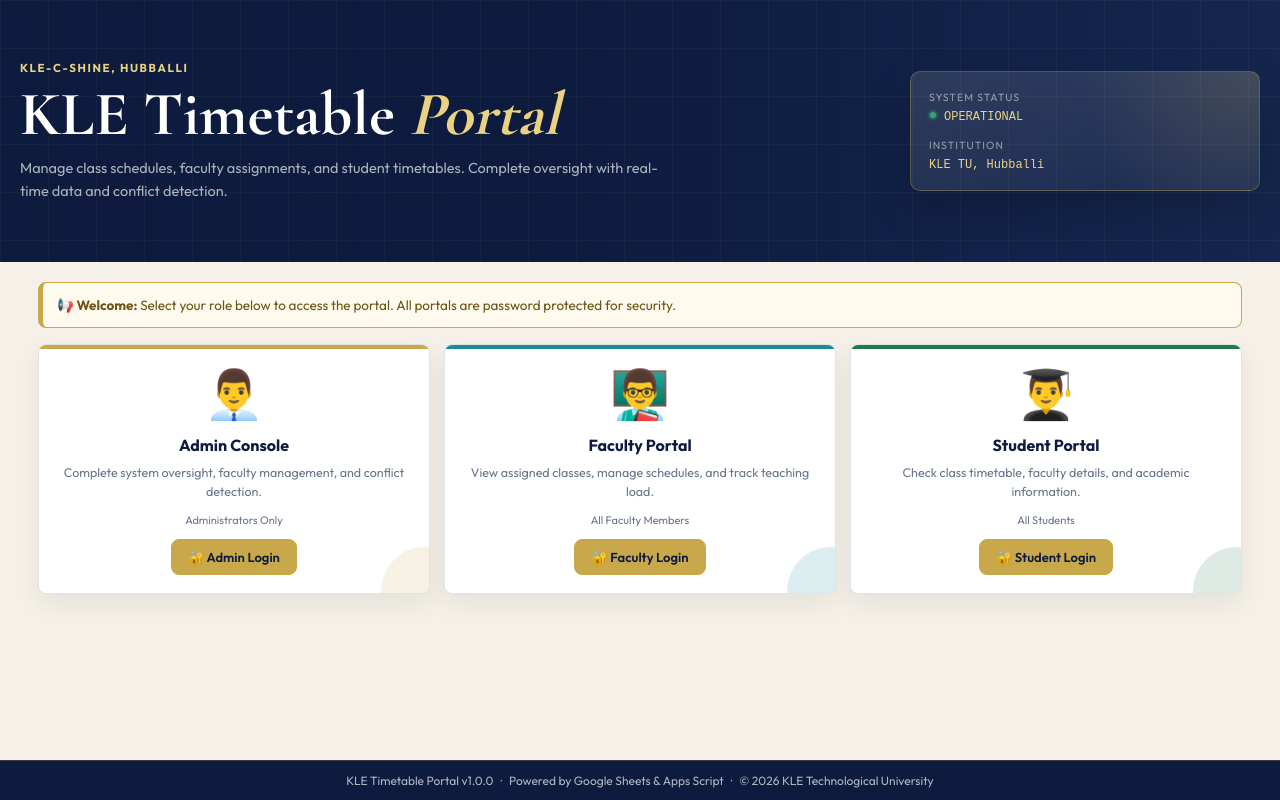
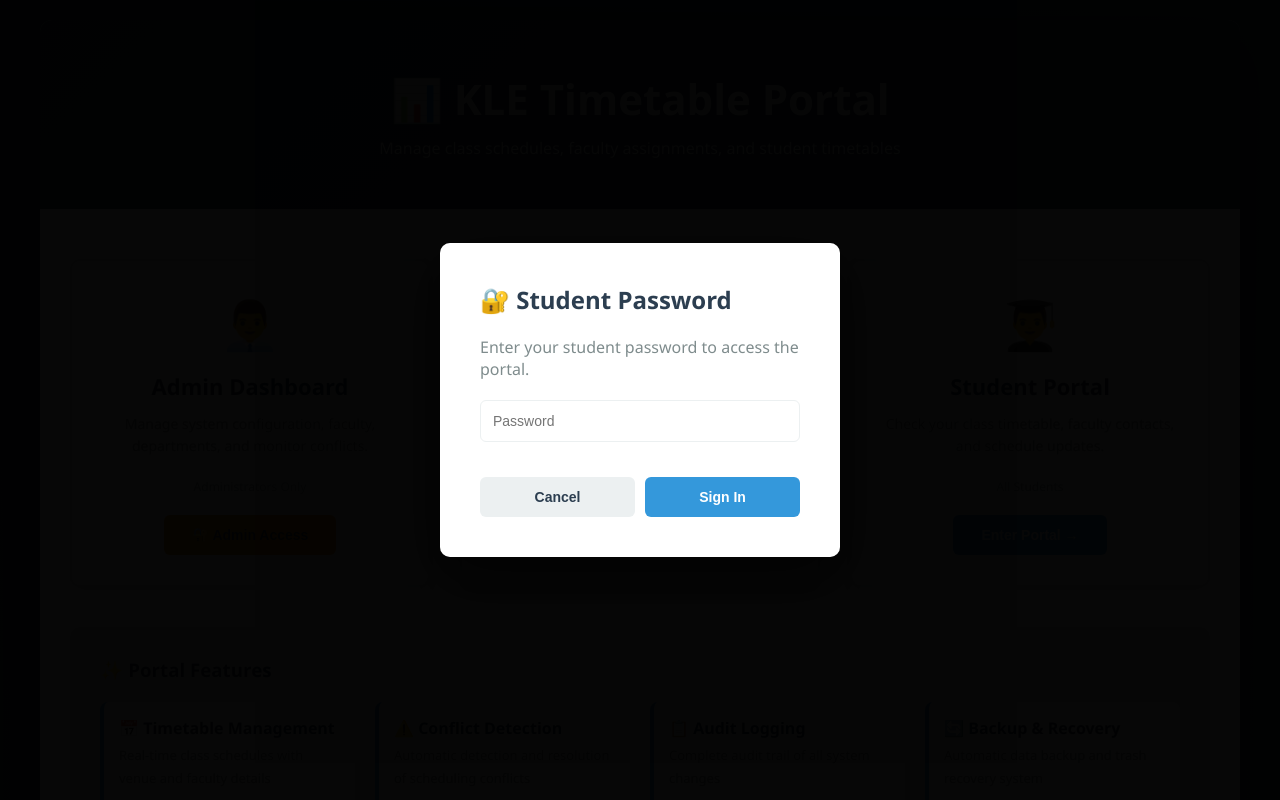
Before and after one commit to rhchheda/KLE_Time_Table, a plain HTML site: page index.html in a window 1280 px wide. Shown: the top 800 px of the page. Drawn offline with nearby package versions, Linux system fonts and the light colour scheme.

Commit message:
Update index.html

```diff
--- a/index.html
+++ b/index.html
@@ -4,299 +4,379 @@
   <meta charset="UTF-8">
   <meta name="viewport" content="width=device-width, initial-scale=1.0">
   <title>KLE Timetable Portal</title>
-  <link rel="preconnect" href="https://fonts.googleapis.com">
-  <link rel="preconnect" href="https://fonts.gstatic.com" crossorigin>
-  <link href="https://fonts.googleapis.com/css2?family=Cormorant+Garamond:wght@500;600;700&family=Outfit:wght@300;400;500;600;700&display=swap" rel="stylesheet">
   <style>
     :root {
-      --navy: #0d1b3e;
-      --navy-2: #182b55;
-      --gold: #c9a84c;
-      --gold-2: #ead282;
-      --ink: #13203c;
-      --muted: #68758f;
-      --line: rgba(13, 27, 62, 0.12);
+      --navy: #2c3e50;
+      --navy-light: #34495e;
+      --gold: #f39c12;
+      --blue: #3498db;
+      --green: #27ae60;
+      --red: #e74c3c;
+      --gray: #95a5a6;
+      --light: #ecf0f1;
       --paper: #ffffff;
-      --soft: #f5f1e8;
-      --shadow: 0 18px 45px rgba(13, 27, 62, 0.12);
     }
 
-    * { box-sizing: border-box; margin: 0; padding: 0; }
+    * { margin: 0; padding: 0; box-sizing: border-box; }
     body {
-      font-family: Outfit, system-ui, sans-serif;
-      color: var(--ink);
-      background: var(--soft);
+      font-family: 'Segoe UI', Tahoma, Geneva, Verdana, sans-serif;
+      background: linear-gradient(135deg, var(--navy) 0%, var(--navy-light) 100%);
       min-height: 100vh;
-      padding-bottom: 40px;
+      display: flex;
+      align-items: center;
+      justify-content: center;
+      padding: 20px;
     }
 
-    button { font: inherit; cursor: pointer; }
-
-    .hero {
-      background:
-        linear-gradient(90deg, rgba(13,27,62,0.97) 0%, rgba(13,27,62,0.88) 42%, rgba(24,43,85,0.7) 100%),
-        var(--navy);
-      color: white; position: relative; overflow: hidden; padding: 60px 18px;
-    }
-    .hero::before {
-      content: ""; position: absolute; inset: 0;
-      background-image:
-        linear-gradient(rgba(201,168,76,0.07) 1px, transparent 1px),
-        linear-gradient(90deg, rgba(201,168,76,0.07) 1px, transparent 1px);
-      background-size: 48px 48px; mix-blend-mode: screen; opacity: 0.7;
-    }
-    .hero-inner {
-      position: relative; max-width: 1240px; margin: 0 auto;
-      display: grid; grid-template-columns: 1fr minmax(280px, 350px);
-      gap: 28px; align-items: center;
-    }
-    .eyebrow {
-      color: var(--gold-2); letter-spacing: 0.14em; text-transform: uppercase;
-      font-size: 11.5px; font-weight: 700;
-    }
-    h1 {
-      font-family: "Cormorant Garamond", serif;
-      font-size: clamp(34px, 5.6vw, 62px);
-      line-height: 0.98; margin: 10px 0; max-width: 780px;
-    }
-    h1 em { color: var(--gold-2); font-style: italic; }
-    .hero-copy { color: rgba(255,255,255,0.66); max-width: 660px; line-height: 1.6; font-size: 14.5px; }
-    .live {
-      border: 1px solid rgba(201,168,76,0.3); padding: 18px; border-radius: 10px; min-width: 0;
-      background:
-        linear-gradient(160deg, rgba(255,255,255,0.12), rgba(255,255,255,0.04)),
-        radial-gradient(circle at top right, rgba(201,168,76,0.18), transparent 48%);
-      box-shadow: 0 18px 46px rgba(0,0,0,0.18);
-    }
-    .live-label {
-      color: rgba(255,255,255,0.5); font-size: 10.5px;
-      letter-spacing: 0.1em; text-transform: uppercase;
-    }
-    .live-value {
-      margin-top: 6px; color: var(--gold-2);
-      font-family: "JetBrains Mono", monospace; font-size: 12px;
-    }
-    .live-dot {
-      display: inline-block; width: 8px; height: 8px; border-radius: 50%;
-      background: #37d47e; margin-right: 7px; vertical-align: 1px;
-      box-shadow: 0 0 0 3px rgba(55,212,126,0.22); animation: pulse 1.6s ease-in-out infinite;
-    }
-    @keyframes pulse {
-      0%, 100% { transform: scale(0.78); opacity: 0.65; }
-      50% { transform: scale(1); opacity: 1; }
+    .container {
+      max-width: 1200px;
+      width: 100%;
+      background: var(--paper);
+      border-radius: 12px;
+      box-shadow: 0 20px 60px rgba(0,0,0,0.3);
+      overflow: hidden;
     }
 
-    main { max-width: 1240px; margin: 0 auto; padding: 20px 18px 56px; }
+    .header {
+      background: linear-gradient(135deg, var(--navy) 0%, var(--navy-light) 100%);
+      color: white;
+      padding: 50px 30px;
+      text-align: center;
+    }
 
-    .portals {
-      display: grid; grid-template-columns: repeat(auto-fit, minmax(260px, 1fr));
-      gap: 14px; margin-bottom: 18px;
+    .header h1 {
+      font-size: 42px;
+      margin-bottom: 10px;
+      font-weight: 700;
     }
+
+    .header p {
+      font-size: 16px;
+      opacity: 0.9;
+    }
+
+    .content {
+      padding: 50px 30px;
+    }
+
+    .portals-grid {
+      display: grid;
+      grid-template-columns: repeat(auto-fit, minmax(280px, 1fr));
+      gap: 30px;
+      margin-bottom: 40px;
+    }
+
     .portal-card {
-      border: 1px solid var(--line); background: var(--paper); border-radius: 8px;
-      padding: 18px; box-shadow: 0 10px 26px rgba(13,27,62,0.07);
-      text-align: center; position: relative; overflow: hidden;
-      transition: transform 0.2s ease, box-shadow 0.2s ease;
-      animation: riseIn 0.45s ease both;
+      background: var(--paper);
+      border: 2px solid var(--light);
+      border-radius: 10px;
+      padding: 30px;
+      text-align: center;
+      transition: all 0.3s ease;
+      box-shadow: 0 4px 15px rgba(0,0,0,0.08);
     }
-    .portal-card::before {
-      content: ""; position: absolute; inset: 0 0 auto 0; height: 4px;
-      background: var(--accent, var(--gold));
+
+    .portal-card:hover {
+      transform: translateY(-5px);
+      box-shadow: 0 12px 30px rgba(0,0,0,0.15);
+      border-color: var(--gold);
     }
-    .portal-card::after {
-      content: ""; position: absolute; width: 88px; height: 88px;
-      right: -40px; bottom: -42px; border-radius: 50%;
-      background: color-mix(in srgb, var(--accent, var(--gold)) 15%, transparent);
+
+    .portal-icon {
+      font-size: 48px;
+      margin-bottom: 15px;
     }
-    @keyframes riseIn {
-      from { opacity: 0; transform: translateY(14px); }
-      to { opacity: 1; transform: translateY(0); }
+
+    .portal-card h2 {
+      color: var(--navy);
+      font-size: 22px;
+      margin-bottom: 12px;
     }
-    .portal-card:hover { transform: translateY(-2px); box-shadow: var(--shadow); }
-    .portal-icon { font-size: 48px; margin-bottom: 12px; }
-    .portal-title { font-size: 16px; font-weight: 700; color: var(--navy); margin-bottom: 8px; }
-    .portal-desc { color: var(--muted); font-size: 12.5px; line-height: 1.5; margin-bottom: 12px; }
-    .portal-users { color: var(--muted); font-size: 11px; margin-bottom: 12px; }
+
+    .portal-card p {
+      color: #7f8c8d;
+      font-size: 14px;
+      margin-bottom: 20px;
+      line-height: 1.6;
+    }
+
+    .portal-card .users {
+      font-size: 12px;
+      color: var(--gray);
+      margin-bottom: 20px;
+    }
 
     .btn {
-      display: inline-block; padding: 9px 16px; border: 1px solid var(--line);
-      background: rgba(255,255,255,0.06); color: rgba(255,255,255,0.82); border-radius: 8px;
-      font-size: 13px; font-weight: 600; cursor: pointer; transition: all 0.2s;
+      display: inline-block;
+      padding: 12px 28px;
+      border: none;
+      border-radius: 6px;
+      font-size: 14px;
+      font-weight: 600;
+      cursor: pointer;
       text-decoration: none;
-    }
-    .btn:hover { background: rgba(255,255,255,0.12); }
-    .btn-primary {
-      border-color: var(--gold); background: var(--gold); color: var(--navy);
-    }
-    .btn-primary:hover { background: #b8951f; }
-
-    .notice {
-      border: 1px solid var(--gold); border-left-width: 5px; border-radius: 8px;
-      background: #fffaee; color: #6b5416; padding: 12px 14px; margin-bottom: 16px;
-      font-size: 13.5px; line-height: 1.5;
+      transition: all 0.3s ease;
     }
 
-    .footer { position: fixed; left: 0; right: 0; bottom: 0; z-index: 25; height: 40px; display: flex; align-items: center; justify-content: center; gap: 7px; background: var(--navy); color: rgba(255,255,255,0.68); border-top: 1px solid rgba(201,168,76,0.24); font-size: 12px; padding: 0 12px; }
+    .btn-primary {
+      background: var(--blue);
+      color: white;
+    }
 
-    .login-modal { position: fixed; inset: 0; z-index: 50; display: none; place-items: center; background: linear-gradient(135deg, rgba(13,27,62,0.96), rgba(24,43,85,0.92)), radial-gradient(circle at 20% 20%, rgba(201,168,76,0.18), transparent 30%); color: white; padding: 20px; }
-    .login-modal.show { display: grid; }
-    .login-card {
-      width: min(440px, 100%);
-      border: 1px solid rgba(201,168,76,0.32); border-radius: 10px;
-      background: rgba(255,255,255,0.08); box-shadow: 0 28px 70px rgba(0,0,0,0.24);
-      padding: 24px; backdrop-filter: blur(14px);
+    .btn-primary:hover {
+      background: #2980b9;
+      transform: translateY(-2px);
     }
-    .login-title { font-family: "Cormorant Garamond", serif; font-size: 34px; line-height: 1.05; }
-    .login-title span { color: var(--gold-2); font-style: italic; }
-    .login-copy { color: rgba(255,255,255,0.62); margin: 10px 0 18px; line-height: 1.55; font-size: 13.5px; }
-    .login-card .field {
-      width: 100%; background: rgba(255,255,255,0.95); border: none; border-radius: 8px;
-      padding: 9px 11px; min-height: 38px; color: var(--ink); margin-bottom: 10px;
+
+    .btn-admin {
+      background: var(--gold);
+      color: var(--navy);
     }
-    .login-actions {
-      display: flex; align-items: center; justify-content: space-between;
-      gap: 10px; margin-top: 14px;
+
+    .btn-admin:hover {
+      background: #e67e22;
+      transform: translateY(-2px);
     }
-    .login-error { color: #ffb8b8; min-height: 18px; font-size: 13px; }
 
-    @media (max-width: 720px) {
-      .hero-inner { grid-template-columns: 1fr; }
-      h1 { font-size: clamp(30px, 10vw, 44px); }
-      .portals { grid-template-columns: 1fr; }
+    .info-section {
+      background: var(--light);
+      padding: 30px;
+      border-radius: 10px;
+      margin-top: 30px;
+    }
+
+    .info-section h3 {
+      color: var(--navy);
+      margin-bottom: 15px;
+    }
+
+    .info-section p {
+      color: #34495e;
+      line-height: 1.8;
+      margin-bottom: 10px;
+    }
+
+    .features {
+      display: grid;
+      grid-template-columns: repeat(auto-fit, minmax(200px, 1fr));
+      gap: 20px;
+      margin-top: 20px;
+    }
+
+    .feature {
+      background: white;
+      padding: 15px;
+      border-radius: 8px;
+      border-left: 4px solid var(--blue);
+    }
+
+    .feature strong {
+      color: var(--navy);
+    }
+
+    .feature p {
+      font-size: 13px;
+      color: #7f8c8d;
+      margin-top: 5px;
+    }
+
+    .footer {
+      background: var(--navy);
+      color: white;
+      padding: 20px;
+      text-align: center;
+      font-size: 13px;
+    }
+
+    @media (max-width: 768px) {
+      .header h1 { font-size: 28px; }
+      .portals-grid { grid-template-columns: 1fr; }
+      .content { padding: 30px 20px; }
     }
   </style>
   <script src="auth.js"></script>
 </head>
 <body>
-  <section class="hero">
-    <div class="hero-inner">
-      <div>
-        <div class="eyebrow">KLE-C-SHInE, Hubballi</div>
-        <h1>KLE Timetable <em>Portal</em></h1>
-        <div class="hero-copy">
-          Manage class schedules, faculty assignments, and student timetables. Complete oversight with real-time data and conflict detection.
+  <div class="container">
+    <div class="header">
+      <h1>📊 KLE Timetable Portal</h1>
+      <p>Manage class schedules, faculty assignments, and student timetables</p>
+    </div>
+
+    <div class="content">
+      <div class="portals-grid">
+        <div class="portal-card">
+          <div class="portal-icon">👨‍💼</div>
+          <h2>Admin Dashboard</h2>
+          <p>Manage system configuration, faculty, departments, and monitor conflicts.</p>
+          <div class="users">Administrators Only</div>
+          <button class="btn btn-admin" onclick="openAdminLogin()">🔐 Admin Access</button>
+        </div>
+
+        <div class="portal-card">
+          <div class="portal-icon">👨‍🏫</div>
+          <h2>Faculty Portal</h2>
+          <p>View assigned classes, manage schedules, and track student attendance.</p>
+          <div class="users">All Faculty Members</div>
+          <button class="btn btn-primary" onclick="openFacultyLogin()">Enter Portal →</button>
+        </div>
+
+        <div class="portal-card">
+          <div class="portal-icon">👨‍🎓</div>
+          <h2>Student Portal</h2>
+          <p>Check your class timetable, faculty contacts, and schedule updates.</p>
+          <div class="users">All Students</div>
+          <button class="btn btn-primary" onclick="openStudentLogin()">Enter Portal →</button>
         </div>
       </div>
-      <div class="live">
-        <div class="live-label">System Status</div>
-        <div class="live-value"><span class="live-dot"></span>OPERATIONAL</div>
-        <div class="live-label" style="margin-top: 14px;">Institution</div>
-        <div class="live-value">KLE TU, Hubballi</div>
+
+      <div class="info-section">
+        <h3>✨ Portal Features</h3>
+        <div class="features">
+          <div class="feature">
+            <strong>📅 Timetable Management</strong>
+            <p>Real-time class schedules with venue and faculty details</p>
+          </div>
+          <div class="feature">
+            <strong>⚠️ Conflict Detection</strong>
+            <p>Automatic detection and resolution of scheduling conflicts</p>
+          </div>
+          <div class="feature">
+            <strong>📋 Audit Logging</strong>
+            <p>Complete audit trail of all system changes</p>
+          </div>
+          <div class="feature">
+            <strong>🔄 Backup & Recovery</strong>
+            <p>Automatic data backup and trash recovery system</p>
+          </div>
+        </div>
+
+        <h3 style="margin-top: 30px;">🔧 System Status</h3>
+        <p>
+          <strong>Institution:</strong> KLE Technological University<br>
+          <strong>Portal Version:</strong> 1.0.0<br>
+          <strong>Status:</strong> <span style="color: var(--green); font-weight: bold;">✓ OPERATIONAL</span><br>
+          <strong>Last Updated:</strong> <span id="updateTime"></span>
+        </p>
       </div>
     </div>
-  </section>
 
-  <main>
-    <div class="notice">
-      <strong>📢 Welcome:</strong> Select your role below to access the portal. All portals are password protected for security.
+    <div class="footer">
+      <p>KLE Timetable Portal v1.0.0 | Powered by Google Sheets & Apps Script</p>
     </div>
+  </div>
 
-    <div class="portals">
-      <div class="portal-card" style="--accent: var(--gold);">
-        <div class="portal-icon">👨‍💼</div>
-        <div class="portal-title">Admin Console</div>
-        <div class="portal-desc">Complete system oversight, faculty management, and conflict detection.</div>
-        <div class="portal-users">Administrators Only</div>
-        <button class="btn btn-primary" onclick="openLogin('admin')">🔐 Admin Login</button>
-      </div>
-
-      <div class="portal-card" style="--accent: #1b8a9a;">
-        <div class="portal-icon">👨‍🏫</div>
-        <div class="portal-title">Faculty Portal</div>
-        <div class="portal-desc">View assigned classes, manage schedules, and track teaching load.</div>
-        <div class="portal-users">All Faculty Members</div>
-        <button class="btn btn-primary" onclick="openLogin('faculty')">🔐 Faculty Login</button>
-      </div>
-
-      <div class="portal-card" style="--accent: #1f7a4d;">
-        <div class="portal-icon">👨‍🎓</div>
-        <div class="portal-title">Student Portal</div>
-        <div class="portal-desc">Check class timetable, faculty details, and academic information.</div>
-        <div class="portal-users">All Students</div>
-        <button class="btn btn-primary" onclick="openLogin('student')">🔐 Student Login</button>
-      </div>
-    </div>
-  </main>
-
-  <div class="login-modal" id="loginModal">
-    <div class="login-card">
-      <div class="login-title">KLE <span id="roleTitle">Portal</span></div>
-      <div class="login-copy">
-        Enter your password to access the <span id="roleText">admin</span> portal. All sessions are encrypted and secure.
-      </div>
-      <input type="password" class="field" id="loginPassword" placeholder="Enter password" autocomplete="current-password" />
-      <div class="login-actions">
-        <div class="login-error" id="loginError"></div>
-        <div style="display: flex; gap: 8px;">
-          <button class="btn" id="cancelBtn" onclick="closeLogin()">Back</button>
-          <button class="btn btn-primary" id="submitBtn" onclick="submitLogin()">Sign In</button>
-        </div>
+  <!-- Admin Login Modal -->
+  <div id="adminLoginModal" style="display: none; position: fixed; inset: 0; background: rgba(0,0,0,0.7); display: flex; align-items: center; justify-content: center; z-index: 1000;">
+    <div style="background: white; padding: 40px; border-radius: 10px; width: min(400px, 100%); box-shadow: 0 20px 60px rgba(0,0,0,0.3);">
+      <h2 style="color: var(--navy); margin-bottom: 20px;">🔐 Admin Password</h2>
+      <p style="color: #7f8c8d; margin-bottom: 20px;">Enter the admin password to access the console.</p>
+      <input type="password" id="adminPassword" placeholder="Password" style="width: 100%; padding: 12px; border: 1px solid var(--light); border-radius: 6px; margin-bottom: 20px; font-size: 14px;">
+      <div id="adminError" style="color: var(--red); font-size: 13px; margin-bottom: 15px;"></div>
+      <div style="display: flex; gap: 10px;">
+        <button onclick="closeLoginModal('admin')" class="btn" style="flex: 1; background: var(--light); color: var(--navy);">Cancel</button>
+        <button onclick="handleLogin('admin')" class="btn btn-admin" style="flex: 1;">Sign In</button>
       </div>
     </div>
   </div>
 
-  <footer class="footer">
-    <span>KLE Timetable Portal v1.0.0</span> · <span>Powered by Google Sheets & Apps Script</span> · <span>© 2026 KLE Technological University</span>
-  </footer>
+  <!-- Faculty Login Modal -->
+  <div id="facultyLoginModal" style="display: none; position: fixed; inset: 0; background: rgba(0,0,0,0.7); display: flex; align-items: center; justify-content: center; z-index: 1000;">
+    <div style="background: white; padding: 40px; border-radius: 10px; width: min(400px, 100%); box-shadow: 0 20px 60px rgba(0,0,0,0.3);">
+      <h2 style="color: var(--navy); margin-bottom: 20px;">🔐 Faculty Password</h2>
+      <p style="color: #7f8c8d; margin-bottom: 20px;">Enter your faculty password to access the portal.</p>
+      <input type="password" id="facultyPassword" placeholder="Password" style="width: 100%; padding: 12px; border: 1px solid var(--light); border-radius: 6px; margin-bottom: 20px; font-size: 14px;">
+      <div id="facultyError" style="color: var(--red); font-size: 13px; margin-bottom: 15px;"></div>
+      <div style="display: flex; gap: 10px;">
+        <button onclick="closeLoginModal('faculty')" class="btn" style="flex: 1; background: var(--light); color: var(--navy);">Cancel</button>
+        <button onclick="handleLogin('faculty')" class="btn btn-primary" style="flex: 1;">Sign In</button>
+      </div>
+    </div>
+  </div>
+
+  <!-- Student Login Modal -->
+  <div id="studentLoginModal" style="display: none; position: fixed; inset: 0; background: rgba(0,0,0,0.7); display: flex; align-items: center; justify-content: center; z-index: 1000;">
+    <div style="background: white; padding: 40px; border-radius: 10px; width: min(400px, 100%); box-shadow: 0 20px 60px rgba(0,0,0,0.3);">
+      <h2 style="color: var(--navy); margin-bottom: 20px;">🔐 Student Password</h2>
+      <p style="color: #7f8c8d; margin-bottom: 20px;">Enter your student password to access the portal.</p>
+      <input type="password" id="studentPassword" placeholder="Password" style="width: 100%; padding: 12px; border: 1px solid var(--light); border-radius: 6px; margin-bottom: 20px; font-size: 14px;">
+      <div id="studentError" style="color: var(--red); font-size: 13px; margin-bottom: 15px;"></div>
+      <div style="display: flex; gap: 10px;">
+        <button onclick="closeLoginModal('student')" class="btn" style="flex: 1; background: var(--light); color: var(--navy);">Cancel</button>
+        <button onclick="handleLogin('student')" class="btn btn-primary" style="flex: 1;">Sign In</button>
+      </div>
+    </div>
+  </div>
 
   <script>
-    let currentRole = null;
-
-    const PORTALS = {
-      admin: { title: 'Admin', text: 'admin', url: 'admin.html' },
-      faculty: { title: 'Faculty', text: 'faculty', url: 'faculty.html' },
-      student: { title: 'Student', text: 'student', url: 'student.html' }
-    };
-
-    function openLogin(role) {
-      currentRole = role;
-      const portal = PORTALS[role];
-
-      document.getElementById('roleTitle').textContent = portal.title;
-      document.getElementById('roleText').textContent = portal.text;
-      document.getElementById('loginPassword').value = '';
-      document.getElementById('loginError').textContent = '';
-      document.getElementById('loginModal').classList.add('show');
-      document.getElementById('loginPassword').focus();
+    function openAdminLogin() {
+      document.getElementById('adminLoginModal').style.display = 'flex';
+      document.getElementById('adminPassword').focus();
     }
 
-    function closeLogin() {
-      document.getElementById('loginModal').classList.remove('show');
-      currentRole = null;
+    function openFacultyLogin() {
+      document.getElementById('facultyLoginModal').style.display = 'flex';
+      document.getElementById('facultyPassword').focus();
     }
 
-    function submitLogin() {
-      if (!currentRole) return;
+    function openStudentLogin() {
+      document.getElementById('studentLoginModal').style.display = 'flex';
+      document.getElementById('studentPassword').focus();
+    }
 
-      const password = document.getElementById('loginPassword').value;
-      const errorEl = document.getElementById('loginError');
+    function closeLoginModal(role) {
+      const modalMap = { admin: 'adminLoginModal', faculty: 'facultyLoginModal', student: 'studentLoginModal' };
+      const modal = document.getElementById(modalMap[role]);
+      modal.style.display = 'none';
+      modal.querySelector('input[type="password"]').value = '';
+      modal.querySelector('[id$="Error"]').textContent = '';
+    }
+
+    async function handleLogin(role) {
+      const passwordMap = { admin: 'adminPassword', faculty: 'facultyPassword', student: 'studentPassword' };
+      const errorMap = { admin: 'adminError', faculty: 'facultyError', student: 'studentError' };
+      const portalMap = { admin: 'admin.html', faculty: 'faculty.html', student: 'student.html' };
+
+      const password = document.getElementById(passwordMap[role]).value;
+      const errorEl = document.getElementById(errorMap[role]);
 
       if (!password) {
-        errorEl.textContent = 'Please enter password';
+        errorEl.textContent = 'Please enter the password';
         return;
       }
 
-      if (login(currentRole, password)) {
-        window.location.href = PORTALS[currentRole].url;
+      const result = await login(role, password);
+      if (result) {
+        window.location.href = portalMap[role];
       } else {
-        errorEl.textContent = 'Incorrect password';
-        document.getElementById('loginPassword').select();
+        errorEl.textContent = 'Incorrect password. Try again.';
+        document.getElementById(passwordMap[role]).select();
       }
     }
 
-    document.getElementById('loginPassword').addEventListener('keypress', function(e) {
-      if (e.key === 'Enter') submitLogin();
+    // Handle Enter key in password fields
+    document.getElementById('adminPassword').addEventListener('keypress', function(e) {
+      if (e.key === 'Enter') handleLogin('admin');
+    });
+    document.getElementById('facultyPassword').addEventListener('keypress', function(e) {
+      if (e.key === 'Enter') handleLogin('faculty');
+    });
+    document.getElementById('studentPassword').addEventListener('keypress', function(e) {
+      if (e.key === 'Enter') handleLogin('student');
     });
 
-    document.getElementById('loginModal').addEventListener('click', function(e) {
-      if (e.target === this) closeLogin();
+    // Close modal on background click
+    ['adminLoginModal', 'facultyLoginModal', 'studentLoginModal'].forEach(id => {
+      document.getElementById(id).addEventListener('click', function(e) {
+        if (e.target === this) {
+          const role = id.split('LoginModal')[0];
+          closeLoginModal(role);
+        }
+      });
     });
 
-    // Default passwords displayed for demo
-    console.log('Demo Passwords:');
-    console.log('Admin: admin@kletech2026');
-    console.log('Faculty: faculty@kletech2026');
-    console.log('Student: student@kletech2026');
+    // Update timestamp
+    document.getElementById('updateTime').textContent = formatDateTime(new Date());
   </script>
 </body>
 </html>
```
